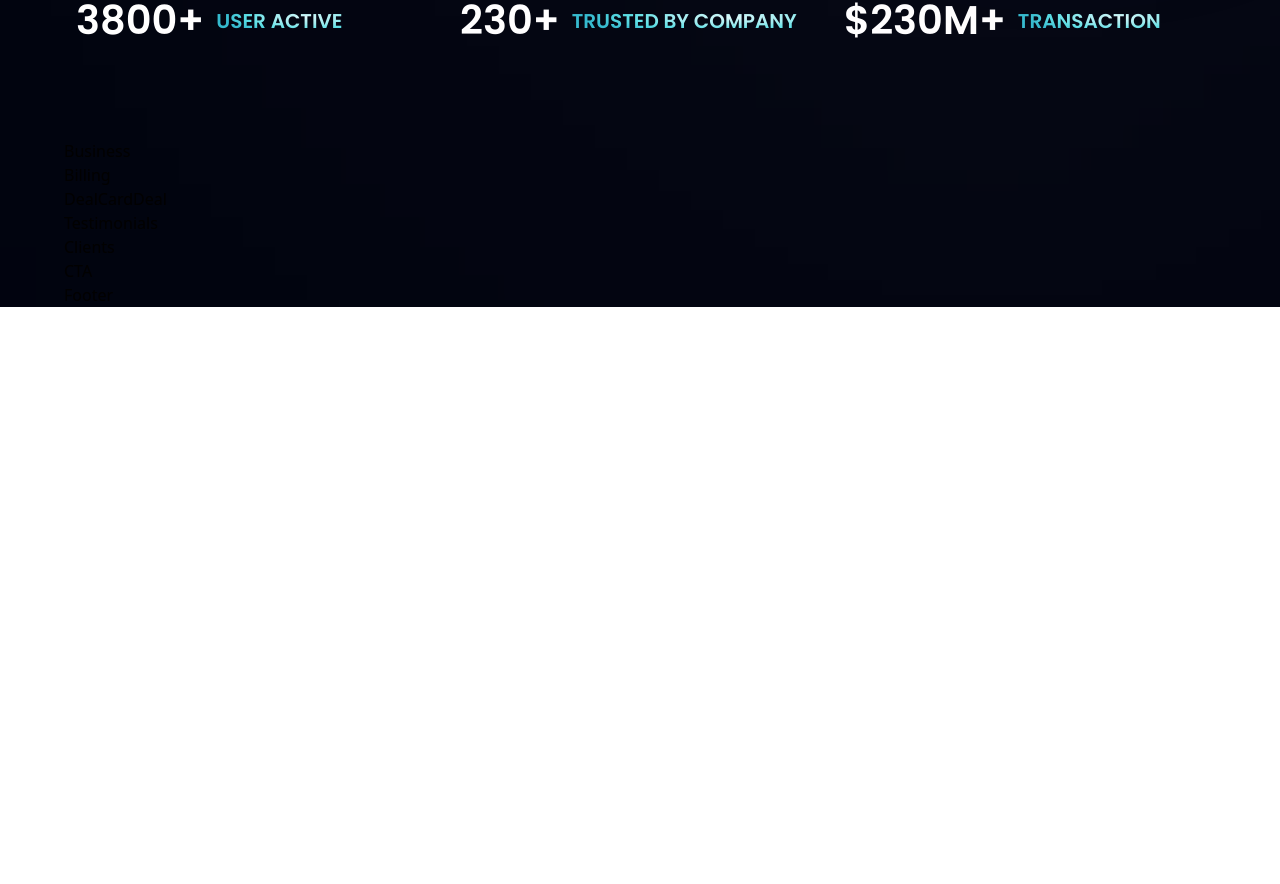
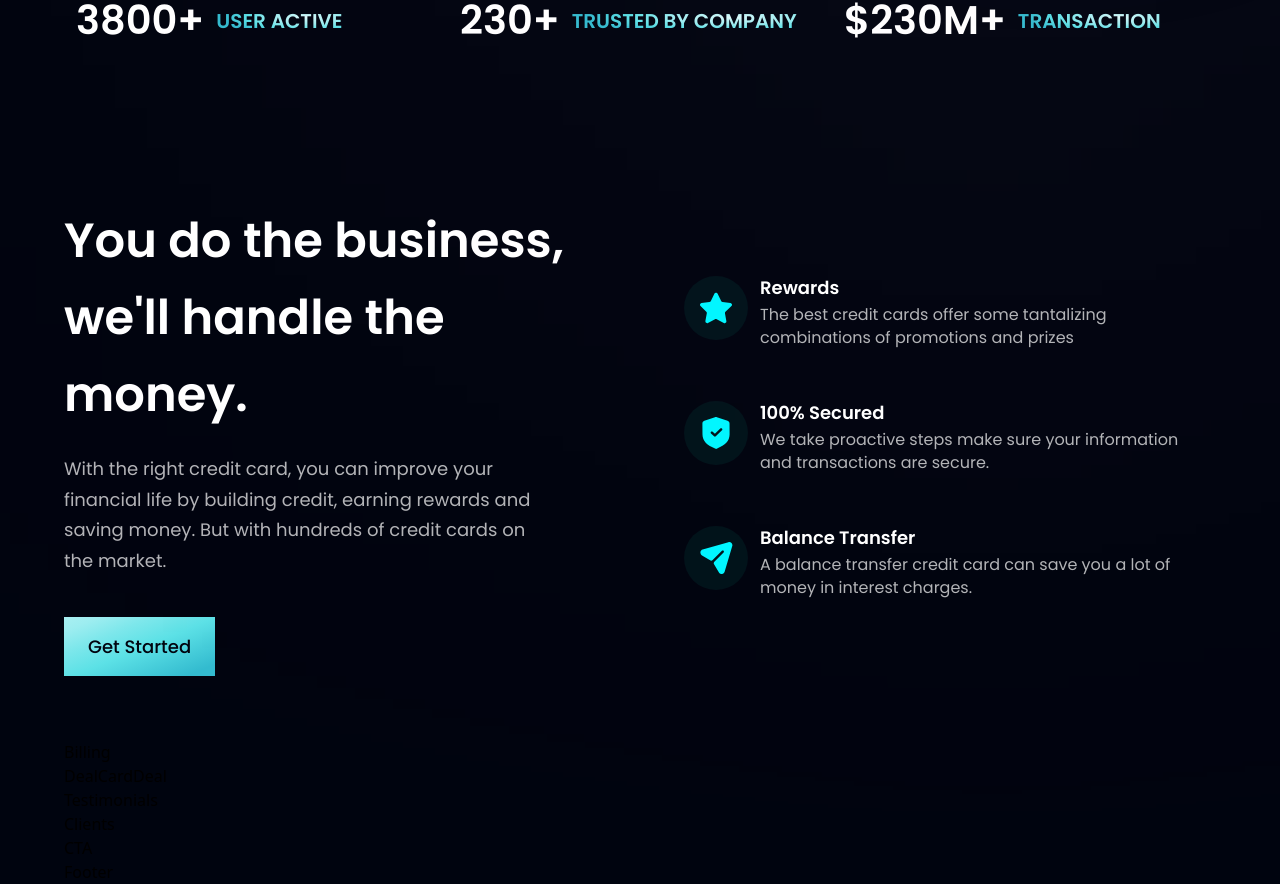
Before and after one commit to yusufseward/hoobank, a React (Vite) app: page / in a window 1280 px wide. Shown: the part 806-1690 px from the top of the page. Before the commit the page ends 1113 px from the top, so only its background shows below. Built offline with nearby package versions, Linux system fonts and the light colour scheme.

Commit message:
finished business section

```diff
--- a/src/components/Business.jsx
+++ b/src/components/Business.jsx
@@ -1,9 +1,36 @@
-import React from 'react'
+import { features } from "../constants";
+import styles, { layout } from '../style';
+import Button from './Button';
 
-const Business = () => {
-  return (
-    <div>Business</div>
-  )
-}
+const FeatureCard = ({icon, title, content, index}) => (
+  <div className={`flex flex-row p-6 rounded-[20px] ${index !== features.length -1} ? "mb-6" : "mb-0"} feature-card`}>
+    <div className={`w-[64px] h-[64px] rounded-full ${styles.flexCenter} bg-dimBlue`}>
+      <img src={icon} alt="icon" className="w-[50% h-[50%] object-contain"/>
+    </div>
+    <div className="flex-1 flex flex-col ml-3">
+      <h4 className="font-poppins font-semibold text-white text-[18px] leading-[23px] mb-1">
+        {title}
+      </h4>
+      <p className="font-poppins font-normal text-dimWhite text-[16px] leading-[23px] mb-1">
+        {content}
+      </p>
+    </div>
+  </div>
+)
 
-export default Business
+const Business = () => (
+<section id="features" className={layout.section}>
+  <div className={layout.sectionInfo}>
+    <h2 className={styles.heading2}>You do the business,<br className="sm:block hidden"/> we'll handle the money.</h2>
+    <p className={`${styles.paragraph} max-w-[470px] mt-5`}>With the right credit card, you can improve your financial life by building credit, earning rewards and saving money. But with hundreds of credit cards on the market.</p>
+    <Button styles="mt-10"/>
+  </div>
+  <div className={`${layout.sectionImg} flex-col`}>
+   {features.map((feature, index) => (
+    <FeatureCard key={feature.id} {...feature} index={index}/>
+   ))}
+  </div>
+</section>
+)
+
+export default Business;
--- a/src/components/Button.jsx
+++ b/src/components/Button.jsx
@@ -1,8 +1,10 @@
 import React from 'react'
 
-const Button = () => {
+const Button = ({ styles }) => {
   return (
-    <div>Button</div>
+    <button type="button" className={`py-4 px-6 bg-blue-gradient font-poppins font-medium text-[18px] text-primary outline-none ${styles}`}>
+      Get Started
+    </button>
   )
 }
 
```
